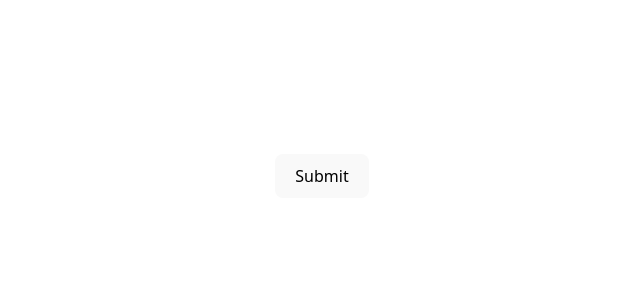
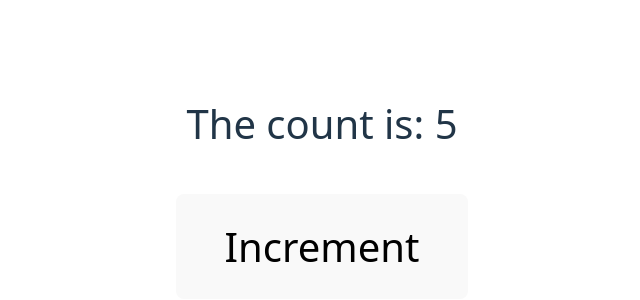
Before and after one commit to TetianaTalebi/my_react_vite_app_2, a React (Vite) app in the folder my_react_vite_app_2/: page / in a window 1280 px wide. Shown: the part 224-524 px from the top of the page, without its empty margins (318-958 px from the left). Built offline with nearby package versions, Linux system fonts and the light colour scheme.

Commit message:
Create "Counter" component

```diff
--- a/my_react_vite_app_2/src/App.jsx
+++ b/my_react_vite_app_2/src/App.jsx
@@ -1,12 +1,12 @@
 import './App.css'
-import Form from './Form'
+import Counter from './Counter'
 
 function App() {
 
 
   return (
     <>
-      <Form />
+      <Counter />
     </>
   )
 }
--- /dev/null
+++ b/my_react_vite_app_2/src/Counter.jsx
@@ -0,0 +1,18 @@
+import { useState } from "react";
+
+function Counter(){
+
+    const [num, setNum] = useState(5);
+
+    const changeNum = ()=>setNum(num+1);
+
+
+    return (
+        <div style={{fontSize: '40px'}}>
+            <p>The count is: {num}</p>
+            <button onClick={changeNum} >Increment</button>
+        </div>
+    )
+
+}
+export default Counter
```
